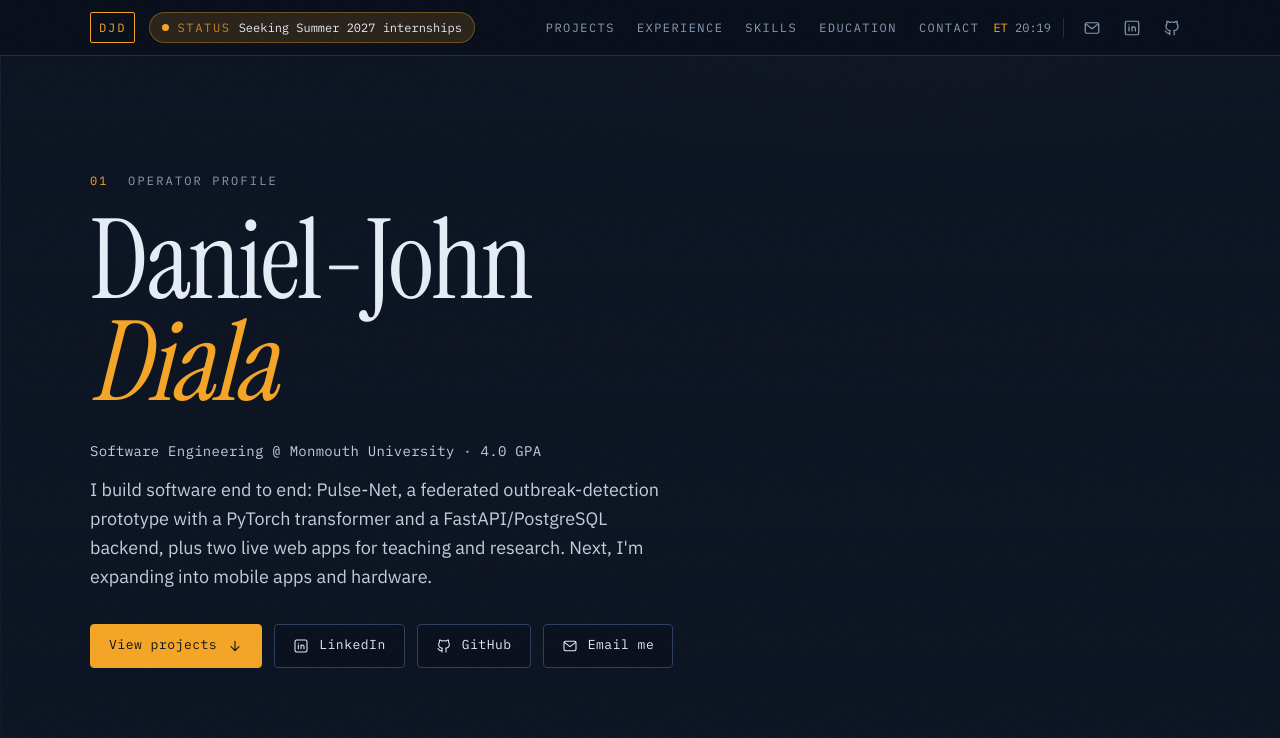
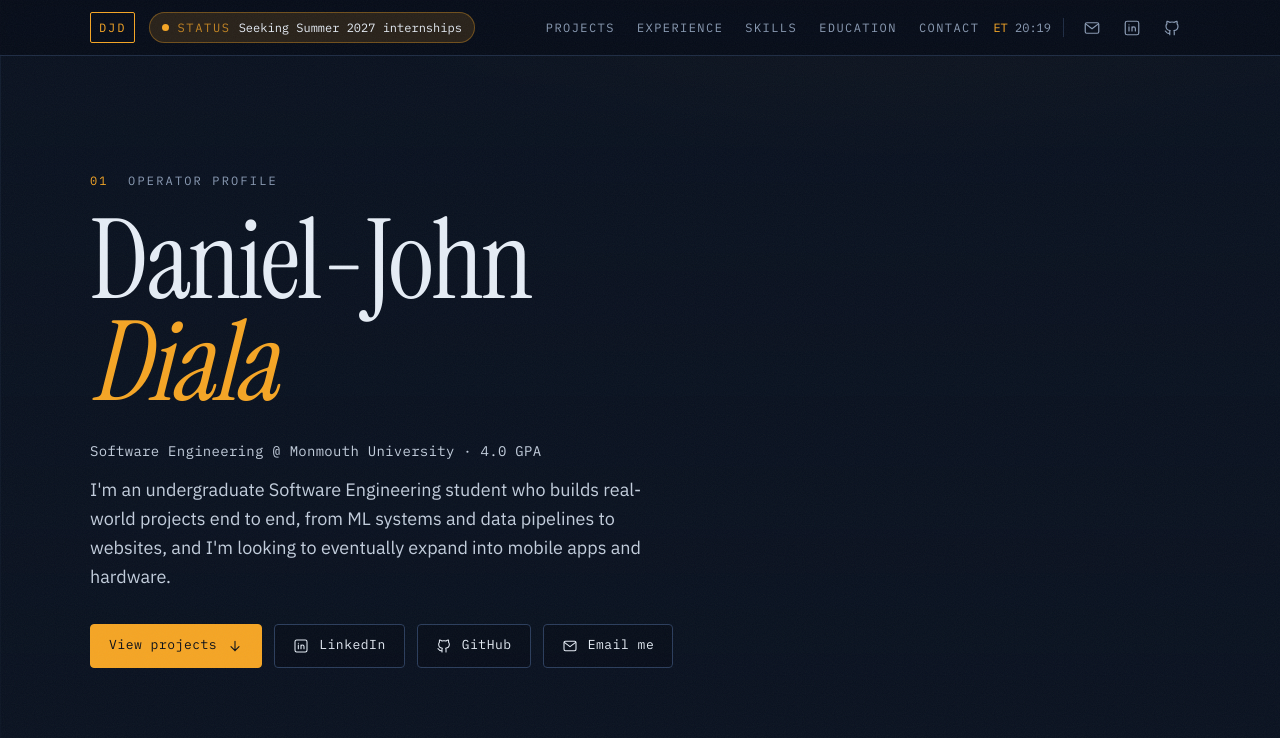
Before and after one commit to dan-jdiala/dan-jdiala.github.io, a React (Vite) app: page / in a window 1280 px wide. Shown: the top 738 px of the page. Built offline with nearby package versions, Linux system fonts and the light colour scheme.

Commit message:
Update hero summary wording

```diff
--- a/src/data/site.ts
+++ b/src/data/site.ts
@@ -75,7 +75,7 @@ export const profile: Profile = {
   location: 'Long Branch, NJ',
   status: 'Seeking Summer 2027 internships',
   summary:
-    "I build software end to end: Pulse-Net, a federated outbreak-detection prototype with a PyTorch transformer and a FastAPI/PostgreSQL backend, plus two live web apps for teaching and research. Next, I'm expanding into mobile apps and hardware.",
+    "I'm an undergraduate Software Engineering student who builds real-world projects end to end, from ML systems and data pipelines to websites, and I'm looking to eventually expand into mobile apps and hardware.",
   email: 's1398883@monmouth.edu',
   links: {
     linkedin: 'https://www.linkedin.com/in/daniel-john-diala',
```
